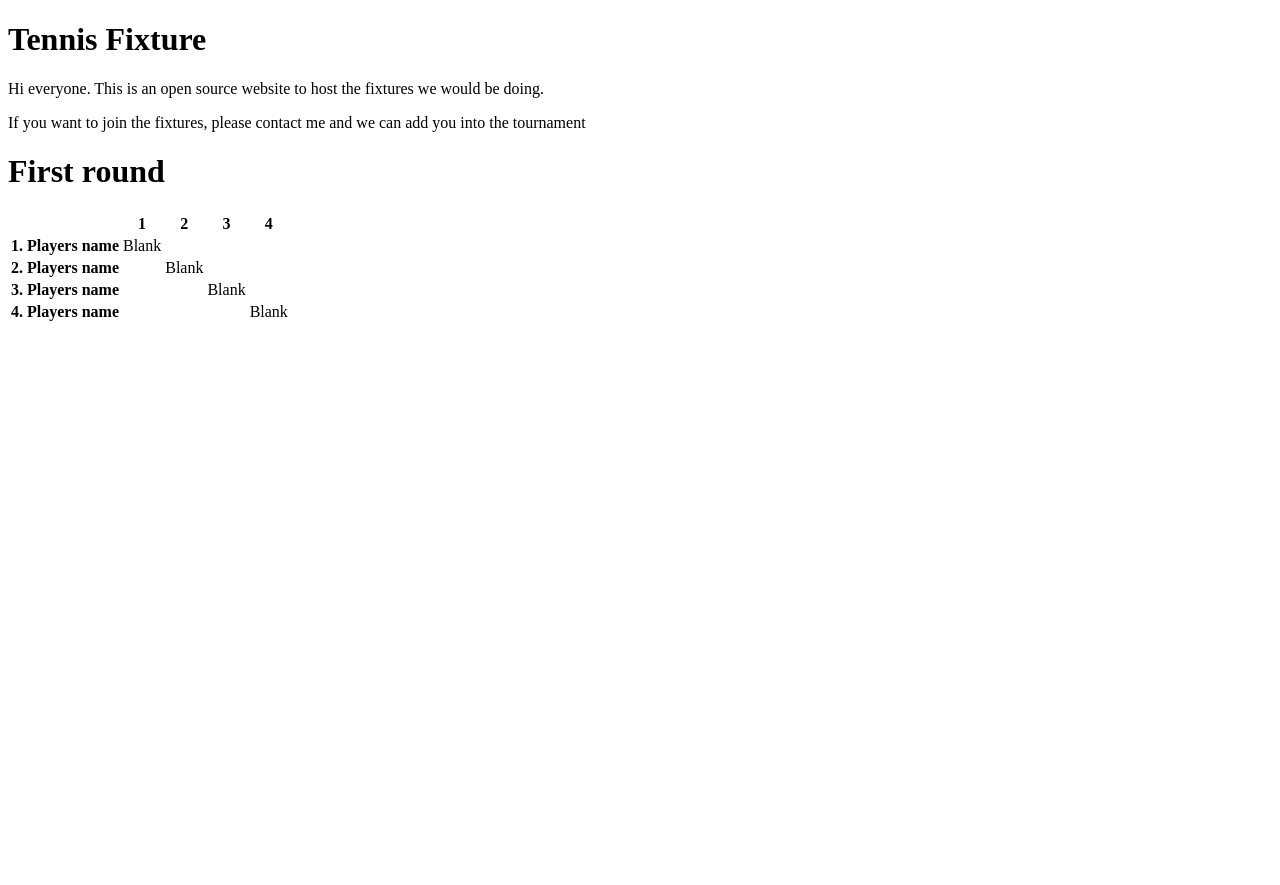
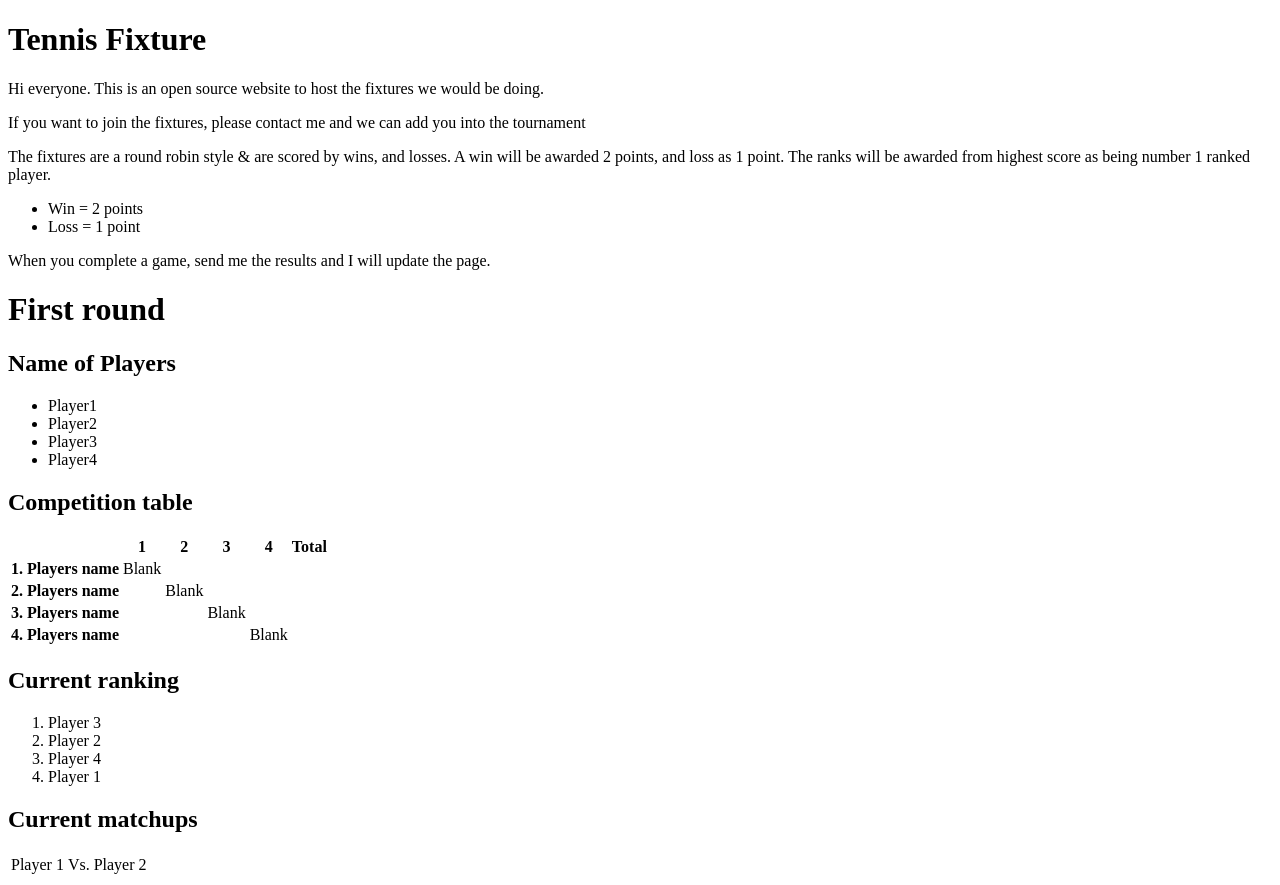
Before and after one commit to mattbowman2/mattbowman2.github.io, a plain HTML site: page index.html in a window 1280 px wide. Before the commit the page ends 800 px from the top, so only its background shows below. Drawn offline with Linux system fonts and the light colour scheme.

Commit message:
Adding features
I expanded on the idea.

```diff
--- a/index.html
+++ b/index.html
@@ -7,13 +7,31 @@
   </div>
   <div class="infomation">
     <p>If you want to join the fixtures, please contact me and we can add you into the tournament</p>
+    <p>
+    The fixtures are a round robin style &amp; are scored by wins, and losses. A win will be awarded 2 points, and loss as 1 point. The ranks will be awarded from highest score as being number 1 ranked player.
+    </p>
+    <ul>
+    	<li>Win = 2 points</li>
+        <li>Loss = 1 point</li>
+    </ul>
+    <p>
+    When you complete a game, send me the results and I will update the page.
+    </p>
   </div>
   <div class="generalBox">
     <div class="titleOfGeneralBox">
       <h1>First round</h1>
     </div>
-  </div>
+  	<div class="playerList">
+    	<h2>Name of Players</h2>
+        <ul>
+        	<li>Player1</li>
+            <li>Player2</li>
+            <li>Player3</li>
+            <li>Player4</li>
+        </ul>
   <div class="generalBoxTable">
+    <h2>Competition table</h2>
     <table>
       <tr>
         <th></th>
@@ -21,10 +39,12 @@
         <th>2</th>
         <th>3</th>
         <th>4</th>
+        <th>Total</th>
       </tr>
       <tr>
         <th>1. Players name</th>
         <td>Blank</td>
+        <td></td>
         <td></td>
         <td></td>
         <td></td>
@@ -35,12 +55,14 @@
         <td>Blank</td>
         <td></td>
         <td></td>
+        <td></td>
       </tr>
       <tr>
         <th>3. Players name</th>
         <td></td>
         <td></td>
         <td>Blank</td>
+        <td></td>
         <td></td>
       </tr>
       <tr>
@@ -49,8 +71,29 @@
         <td></td>
         <td></td>
         <td>Blank</td>
+        <td></td>
       </tr>
     </table>
+  </div>
+  	<div class="ranking">
+    	<h2>Current ranking</h2>
+    	<ol>
+    		<li>Player 3</li>
+        	<li>Player 2</li>
+        	<li>Player 4</li>
+        	<li>Player 1</li>
+    	</ol>
+    </div>
+    <div class="Current match ups">
+    	<h2>Current matchups</h2>
+        <table>
+        	<tr>
+            	<td>Player 1</td>
+                <td>Vs.</td>
+                <td>Player 2</td>
+            </tr>
+        </table>
+    </div>
   </div>
 
 </body>
```
